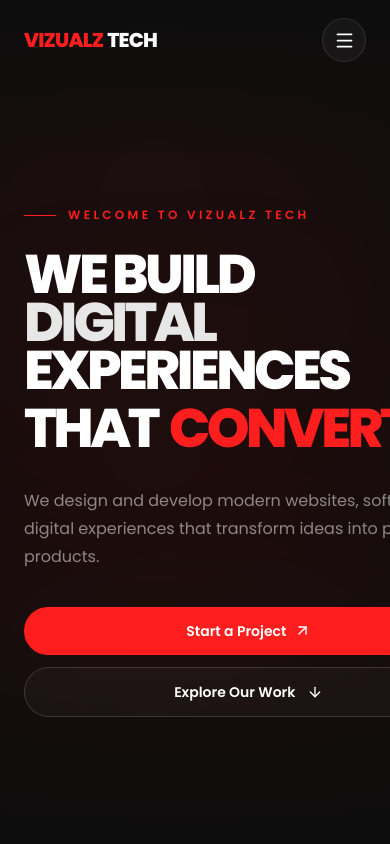
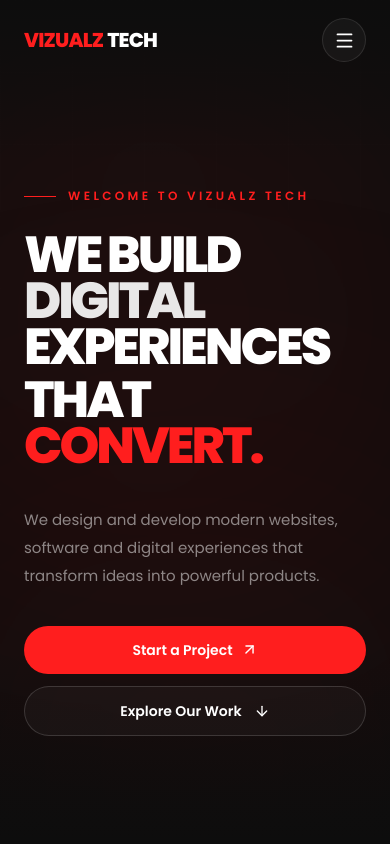
Before and after one commit to dahammihiranga/vizualz-tech-website, a Next.js app: page / in a window 390 px wide. Shown: the top 844 px of the page. Built offline with nearby package versions, Linux system fonts and the light colour scheme.

Commit message:
fixed the mobile ui issue

```diff
--- a/src/components/sections/Hero.tsx
+++ b/src/components/sections/Hero.tsx
@@ -101,8 +101,8 @@
       </motion.div>
 
       {/* Main content */}
-      <div className="relative z-10 mx-auto flex w-full max-w-[1440px] items-center px-6 py-20 md:px-10 lg:px-14">
-        <div className="max-w-[1050px]">
+      <div className="relative z-10 mx-auto flex w-full min-w-0 max-w-[1440px] items-center px-6 py-20 md:px-10 lg:px-14">
+        <div className="w-full min-w-0 max-w-[1050px]">
           {/* Eyebrow */}
           <motion.div
             initial={{ opacity: 0, y: 20 }}
@@ -118,7 +118,7 @@
           </motion.div>
 
           {/* Main headline */}
-          <h1 className="text-[clamp(3.4rem,8.2vw,8rem)] font-extrabold leading-[0.88] tracking-[-0.065em]">
+          <h1 className="text-[clamp(3rem,13vw,8rem)] font-extrabold leading-[0.9] tracking-[-0.06em] sm:text-[clamp(3.4rem,8.2vw,8rem)]">
             <motion.span
               initial={{ opacity: 0, y: 60 }}
               animate={{ opacity: 1, y: 0 }}
@@ -166,11 +166,11 @@
                 delay: 0.64,
                 ease: [0.16, 1, 0.3, 1],
               }}
-              className="mt-2 flex min-h-[0.95em] items-center text-[#ff1e1e]"
+              className="mt-2 block min-h-[1.9em] text-[#ff1e1e] sm:flex sm:min-h-[0.95em] sm:items-center"
             >
-              <span className="mr-[0.22em] text-white">THAT</span>
+              <span className="block text-white sm:mr-[0.22em]">THAT</span>
 
-              <span className="relative inline-flex min-w-[5.6em] overflow-hidden">
+              <span className="relative block min-h-[0.95em] overflow-hidden sm:inline-flex sm:min-w-[5.6em]">
                 <AnimatePresence mode="wait">
                   <motion.span
                     key={rotatingWords[wordIndex]}
@@ -181,7 +181,7 @@
                       duration: 0.5,
                       ease: [0.16, 1, 0.3, 1],
                     }}
-                    className="inline-block"
+                    className="block whitespace-nowrap"
                   >
                     {rotatingWords[wordIndex]}
                   </motion.span>
@@ -195,7 +195,7 @@
             initial={{ opacity: 0, y: 25 }}
             animate={{ opacity: 1, y: 0 }}
             transition={{ duration: 0.7, delay: 0.9 }}
-            className="mt-8 max-w-2xl text-base leading-7 text-white/50 md:text-lg md:leading-8"
+            className="mt-8 w-full max-w-xl text-[15px] leading-7 text-white/50 sm:text-base md:max-w-2xl md:text-lg md:leading-8"
           >
             We design and develop modern websites, software and digital
             experiences that transform ideas into powerful products.
@@ -206,13 +206,13 @@
             initial={{ opacity: 0, y: 25 }}
             animate={{ opacity: 1, y: 0 }}
             transition={{ duration: 0.7, delay: 1.05 }}
-            className="mt-9 flex flex-col gap-3 sm:flex-row sm:items-center"
+            className="mt-9 flex w-full max-w-xl flex-col gap-3 sm:w-auto sm:max-w-none sm:flex-row sm:items-center"
           >
-            <Button href="/contact" showArrow>
+            <Button href="/contact" showArrow className="w-full sm:w-auto">
               Start a Project
             </Button>
 
-            <Button href="#work" variant="outline">
+            <Button href="#work" variant="outline" className="w-full sm:w-auto">
               Explore Our Work
               <ArrowDown
                 size={16}
```
